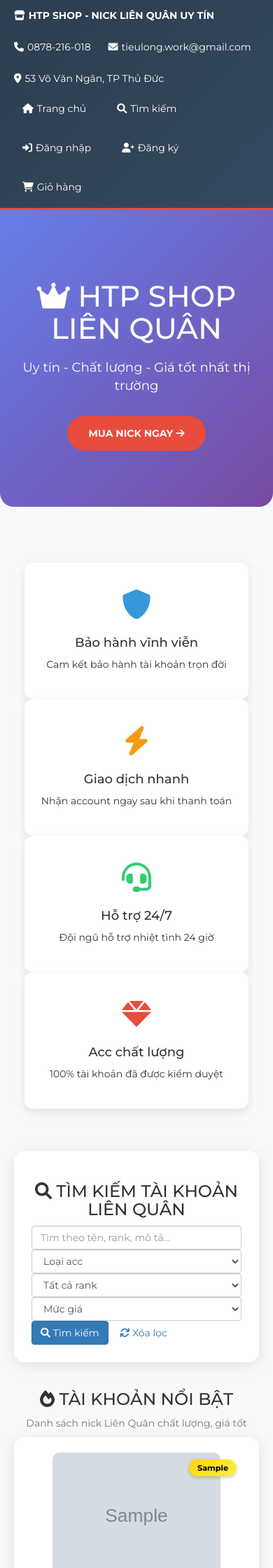
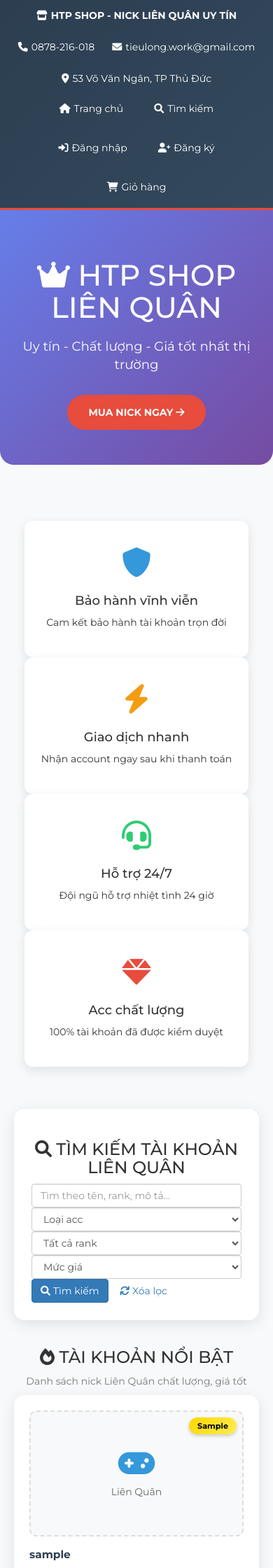
Before and after one commit to Luutieulong2005/website_1, a PHP site: page /htpshop/ in a window 390 px wide. Shown: the top 2240 px of the page at 70% size. Run offline with PHP 8.4, Linux system fonts and the light colour scheme; data comes from the database, SQL or seed files in the repository; tables that the repository leaves empty or names only in its code hold one stand-in row (values such as "Sample post"); grey boxes marked "Sample" are stand-in pictures.

Commit message:
Update index.php

```diff
--- a/index.php
+++ b/index.php
@@ -304,6 +304,22 @@ if (isset($_POST['buy_account'])) {
             border-radius: 10px;
             object-fit: contain;
         }
+        .image-placeholder {
+            background: #f8f9fa;
+            height: 180px;
+            border-radius: 10px;
+            display: flex;
+            flex-direction: column;
+            align-items: center;
+            justify-content: center;
+            color: #666;
+            border: 2px dashed #ddd;
+        }
+        .image-placeholder i {
+            font-size: 3em;
+            margin-bottom: 10px;
+            color: #3498db;
+        }
         .rank-badge {
             position: absolute;
             top: 10px;
@@ -411,6 +427,26 @@ if (isset($_POST['buy_account'])) {
             color: white;
             padding: 40px 0;
             margin-top: 50px;
+        }
+
+        /* Responsive */
+        @media (max-width: 768px) {
+            .contact-info {
+                flex-direction: column;
+                text-align: center;
+            }
+            .contact-details {
+                justify-content: center;
+            }
+            .user-actions {
+                justify-content: center;
+            }
+            .hero-banner {
+                padding: 50px 0;
+            }
+            .hero-banner h1 {
+                font-size: 2em;
+            }
         }
     </style>
 </head>
@@ -594,9 +630,15 @@ if (isset($_POST['buy_account'])) {
                     <div class="col-md-4 col-lg-3">
                         <div class="account-card">
                             <div class="account-image">
-                                <img src="images/<?php echo htmlspecialchars($acc['image'] ?? 'default-account.jpg'); ?>"
-                                     alt="<?php echo htmlspecialchars($acc['username']); ?>"
-                                     onerror="this.src='https://via.placeholder.com/300x200?text=Liên+Quân'">
+                                <?php if (!empty($acc['image']) && file_exists('images/' . $acc['image'])): ?>
+                                    <img src="images/<?php echo htmlspecialchars($acc['image']); ?>"
+                                         alt="<?php echo htmlspecialchars($acc['username']); ?>">
+                                <?php else: ?>
+                                    <div class="image-placeholder">
+                                        <i class="fas fa-gamepad"></i>
+                                        <span>Liên Quân</span>
+                                    </div>
+                                <?php endif; ?>
                                 <div class="rank-badge"><?php echo htmlspecialchars($acc['rank']); ?></div>
                             </div>
 
```
